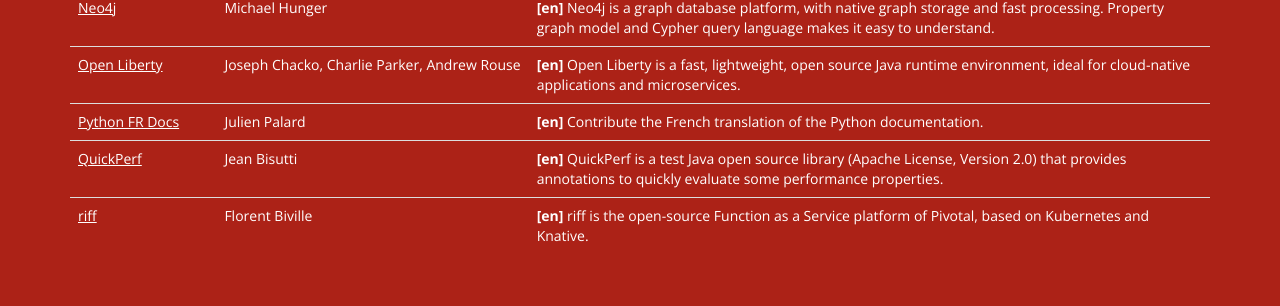
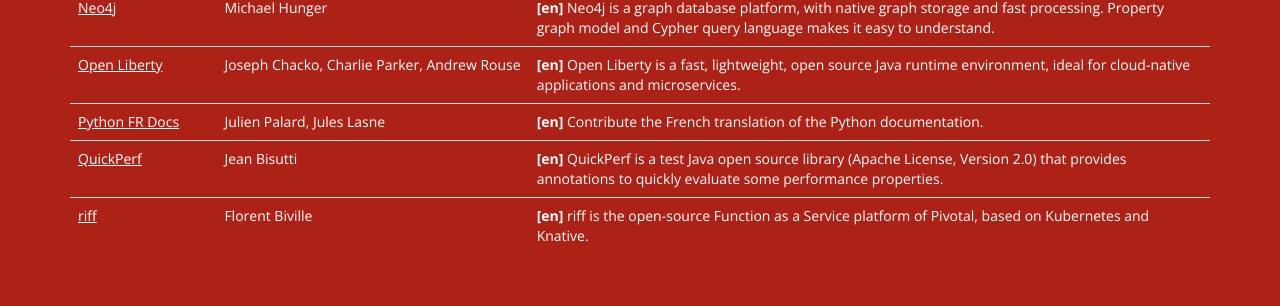
Before and after one commit to hackergarten/Paris2019, a Jekyll site: the page built from index.html, in a window 1280 px wide and 900 px high, scrolled down 5793 px. Shown: the part 148-454 px from the top of the window. Built offline with Jekyll 4.4.1, drawn with Linux system fonts in a browser that asks for light colours.

Commit message:
Add Jules as co-lead of Python FR docs project

```diff
--- a/_data/projects.yml
+++ b/_data/projects.yml
@@ -66,6 +66,7 @@
       Contribute the French translation of the Python documentation.
   leads:
     - name: Julien Palard
+    - name: Jules Lasne
 - name: Asciidoctor
   url: https://asciidoctor.org/
   description:
```
